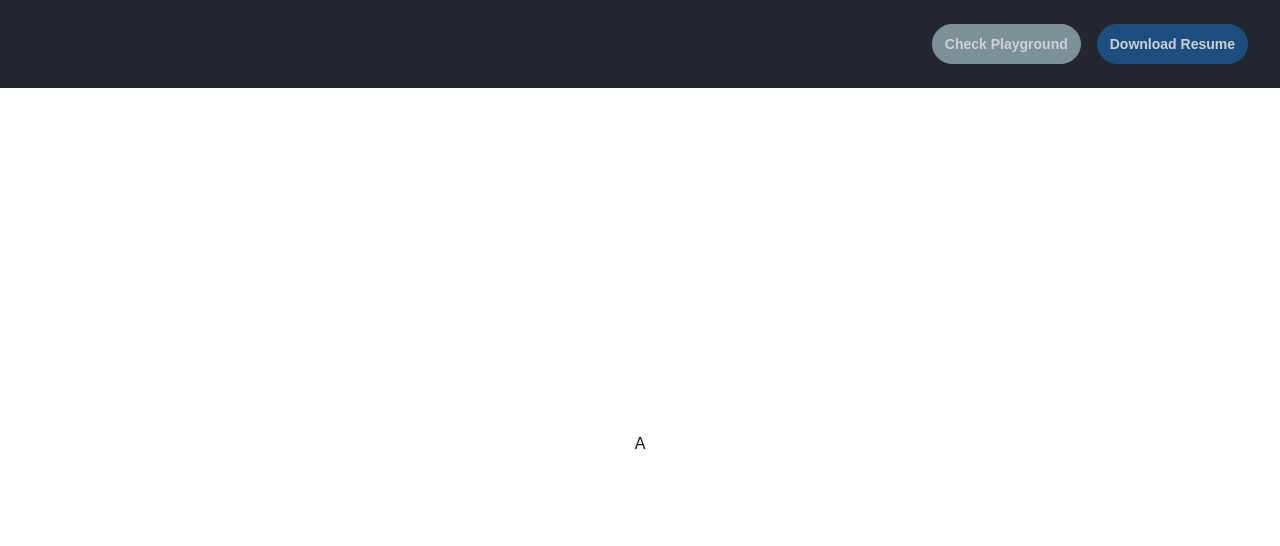
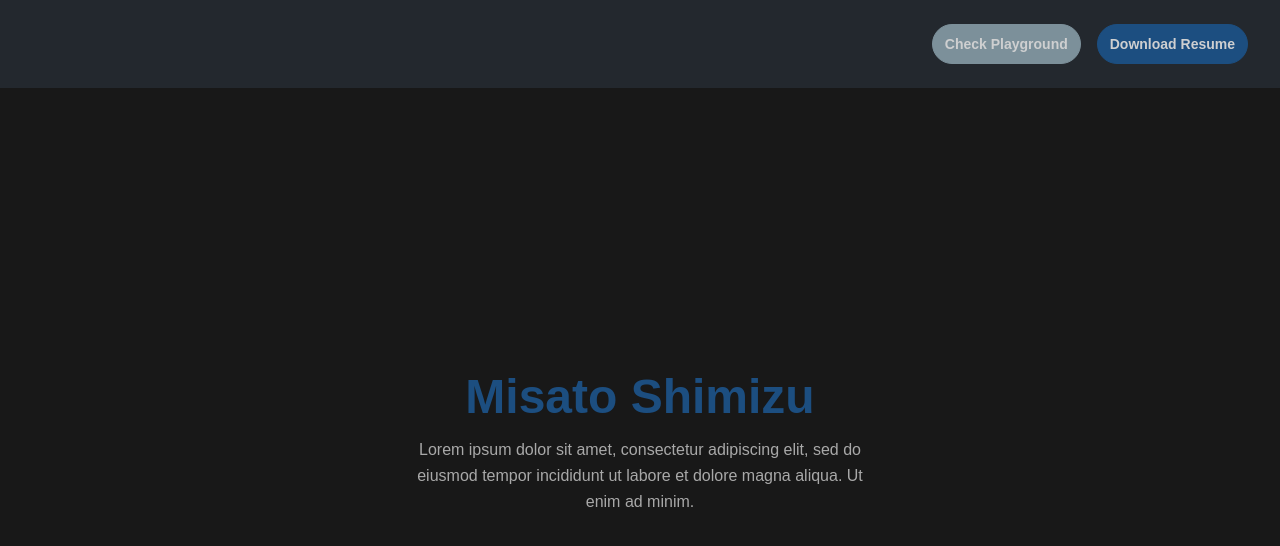
Before and after one commit to misato118/misato-shimizu, a Next.js app: page / in a window 1280 px wide. Shown: the top 546 px of the page. Built offline with nearby package versions, Linux system fonts and the light colour scheme.

Commit message:
Added base structure for the intro section

```diff
--- a/app/page.tsx
+++ b/app/page.tsx
@@ -2,7 +2,7 @@ import ScrollReveal from "@/components/ScrollReveal"
 
 export default function Home() {
   return (
-    <div className="h-screen overflow-y-scroll snap-y snap-mandatory">
+    <div className="h-screen overflow-y-scroll snap-y snap-mandatory bg-base-300">
       <div className="h-full flex flex-col snap-center">
         <header className="bg-neutral h-auto">
           <div className="flex justify-end-safe p-6 lg:px-8 gap-x-4">
@@ -12,7 +12,10 @@ export default function Home() {
         </header>
         <div className="grow grid place-content-center">
           <ScrollReveal>
-            <div>A</div>
+            <div className="max-w-md mx-auto text-center">
+              <h1 className="text-5xl font-bold mb-4 text-primary">Misato Shimizu</h1>
+              <p className="leading-relaxed text-base-content/80">Lorem ipsum dolor sit amet, consectetur adipiscing elit, sed do eiusmod tempor incididunt ut labore et dolore magna aliqua. Ut enim ad minim.</p>
+            </div>
           </ScrollReveal>
         </div>
       </div>
```
